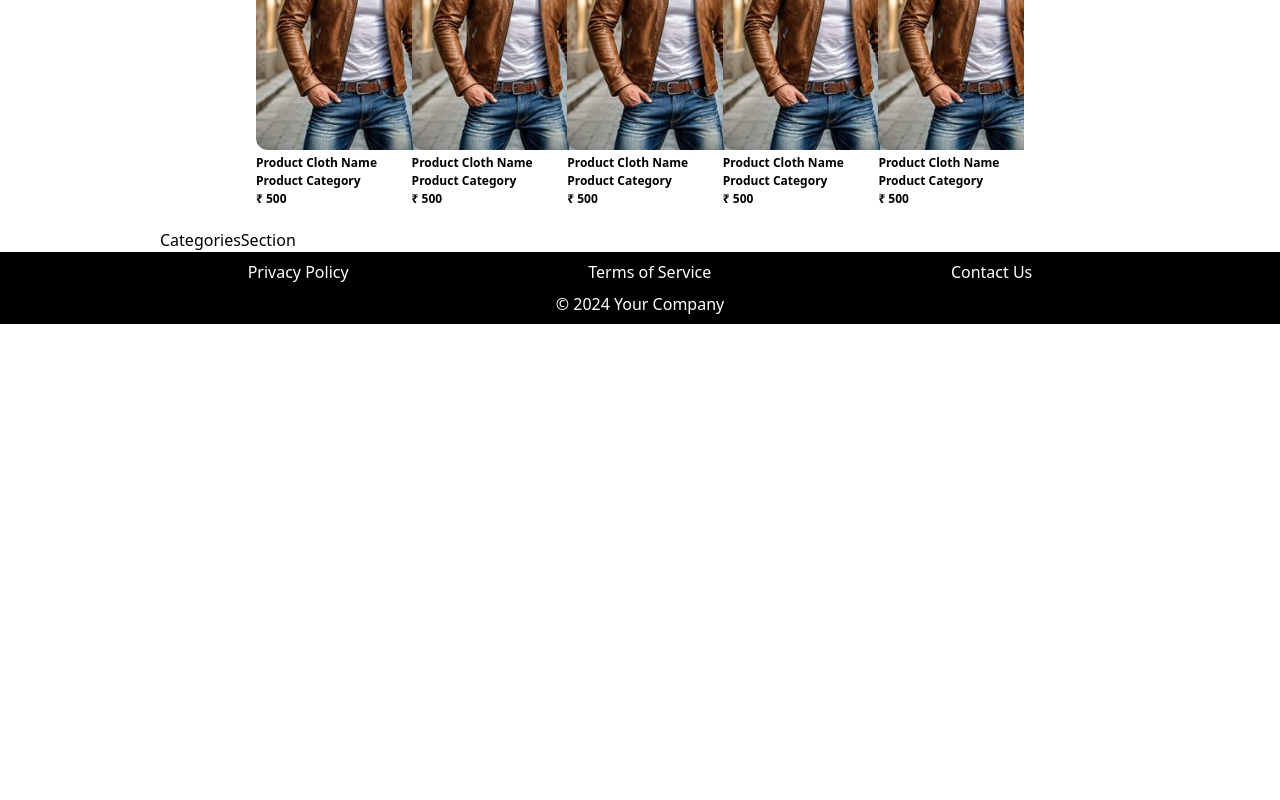
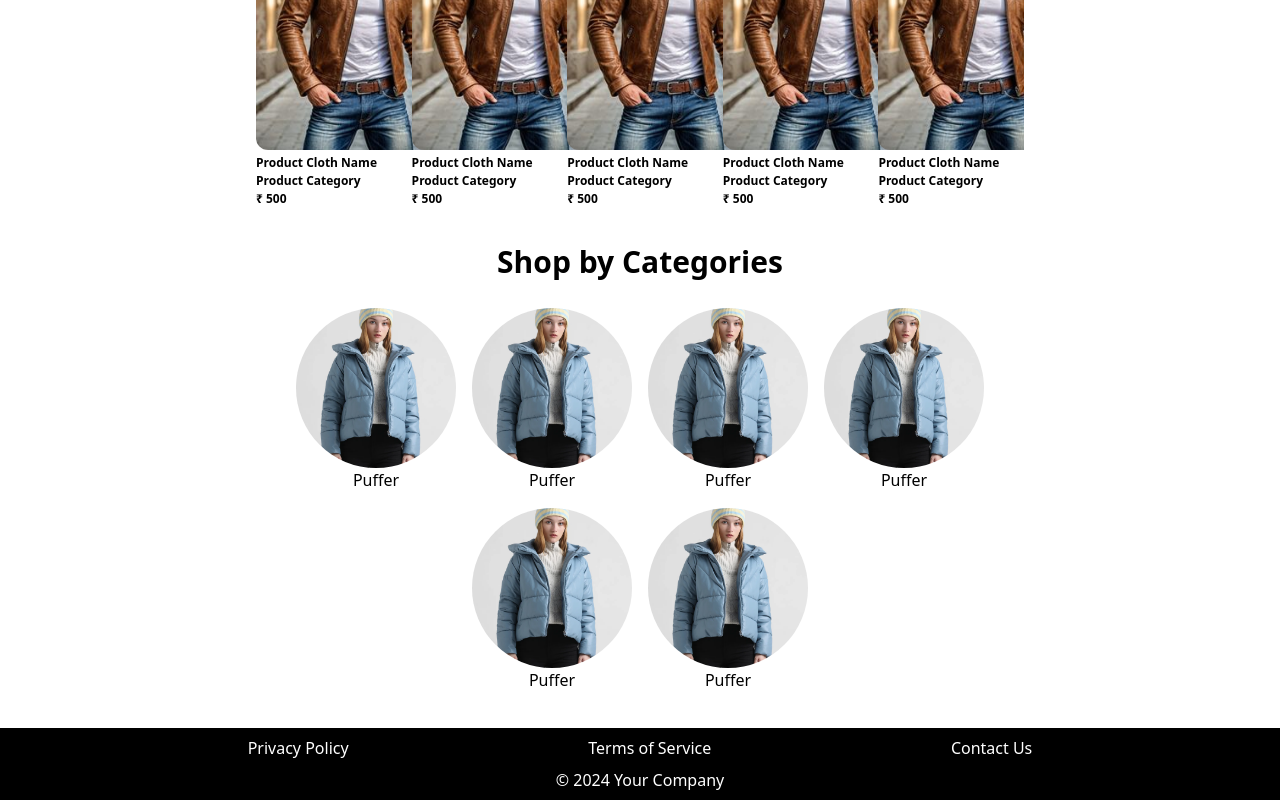
Before and after one commit to shubhamtade/NinjaKart, a React (Vite) app: page / in a window 1280 px wide. Shown: the part 888-1688 px from the top of the page. Before the commit the page ends 1212 px from the top, so only its background shows below. Built offline with nearby package versions, Linux system fonts and the light colour scheme.

Commit message:
Categories Section Done

```diff
--- a/src/components/Home/CategoriesSection.jsx
+++ b/src/components/Home/CategoriesSection.jsx
@@ -1,7 +1,62 @@
 import React from "react";
+import PufferCatImg from "../../assets/PufferCat.webp";
 
 const CategoriesSection = () => {
-  return <div>CategoriesSection</div>;
+  return (
+    <div>
+      <div className="my-3 md:my-5 mx-[10%]">
+        <div className="py-4">
+          <h3 className="text-3xl font-semibold text-center">
+            Shop by Categories
+          </h3>
+          <div className="pt-7 flex gap-4 justify-center flex-wrap">
+            <div className="flex flex-col items-center">
+              <img
+                src={PufferCatImg}
+                className="w-[8rem] h-[8rem] md:w-[10rem] md:h-[10rem] rounded-full object-cover"
+              />
+              <p>Puffer</p>
+            </div>
+            <div className="flex flex-col items-center">
+              <img
+                src={PufferCatImg}
+                className="w-[8rem] h-[8rem]  md:w-[10rem] md:h-[10rem] rounded-full object-cover"
+              />
+              <p>Puffer</p>
+            </div>
+            <div className="flex flex-col items-center">
+              <img
+                src={PufferCatImg}
+                className="w-[8rem] h-[8rem] md:w-[10rem] md:h-[10rem] rounded-full object-cover"
+              />
+              <p>Puffer</p>
+            </div>
+            <div className="flex flex-col items-center">
+              <img
+                src={PufferCatImg}
+                className="w-[8rem] h-[8rem]  md:w-[10rem] md:h-[10rem] rounded-full object-cover"
+              />
+              <p>Puffer</p>
+            </div>
+            <div className="flex flex-col items-center">
+              <img
+                src={PufferCatImg}
+                className="w-[8rem] h-[8rem] md:w-[10rem] md:h-[10rem] rounded-full object-cover"
+              />
+              <p>Puffer</p>
+            </div>
+            <div className="flex flex-col items-center">
+              <img
+                src={PufferCatImg}
+                className="w-[8rem] h-[8rem]  md:w-[10rem] md:h-[10rem] rounded-full object-cover"
+              />
+              <p>Puffer</p>
+            </div>
+          </div>
+        </div>
+      </div>
+    </div>
+  );
 };
 
 export default CategoriesSection;
--- a/src/components/Home/JustInSection.jsx
+++ b/src/components/Home/JustInSection.jsx
@@ -17,7 +17,7 @@ const JustInSection = () => {
           <p className="bg-white px-2 rounded-sm text-[12px] absolute top-3 left-3">
             NEW
           </p>
-          <FavoriteBorderOutlinedIcon className="bg-white p-1 rounded-full absolute top-3 right-3" />
+          <FavoriteBorderOutlinedIcon className="opacity-50 bg-white p-1 rounded-full absolute top-3 right-3 hover:opacity-100 cursor-pointer" />
         </div>
         <button className="hidden group-hover:block bg-black absolute bottom-3 w-[90%] text-center text-white py-2 text-[12px] rounded-lg transition-opacity duration-300 ease-in-out opacity-0 group-hover:opacity-100">
           Add to cart
@@ -37,8 +37,8 @@ const JustInSection = () => {
         <h3 className="text-3xl font-semibold">Just In</h3>
         <div>
           <FiberManualRecordIcon />
-          <FiberManualRecordOutlinedIcon />
-          <FiberManualRecordOutlinedIcon />
+          <FiberManualRecordOutlinedIcon className="opacity-50" />
+          <FiberManualRecordOutlinedIcon className="opacity-50" />
         </div>
       </div>
 
```
Also changed, not shown: src/assets/PufferCat.webp (added).
